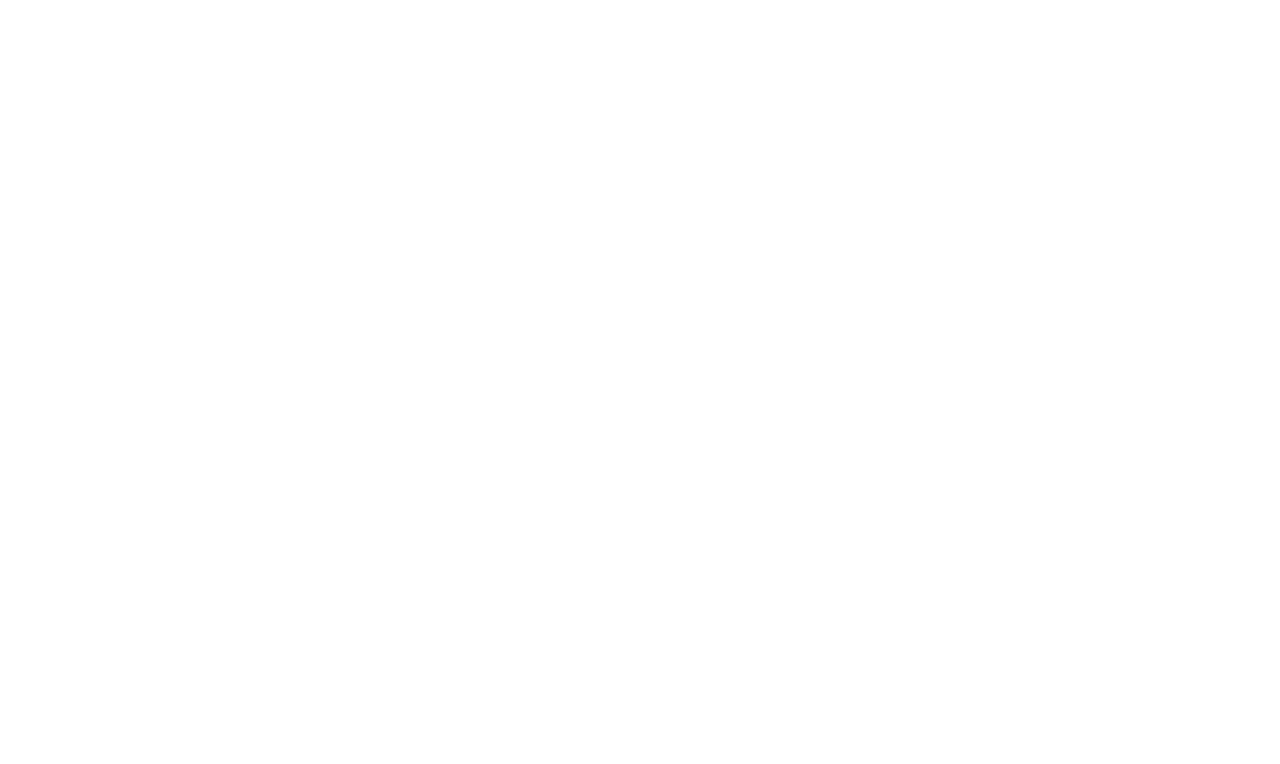
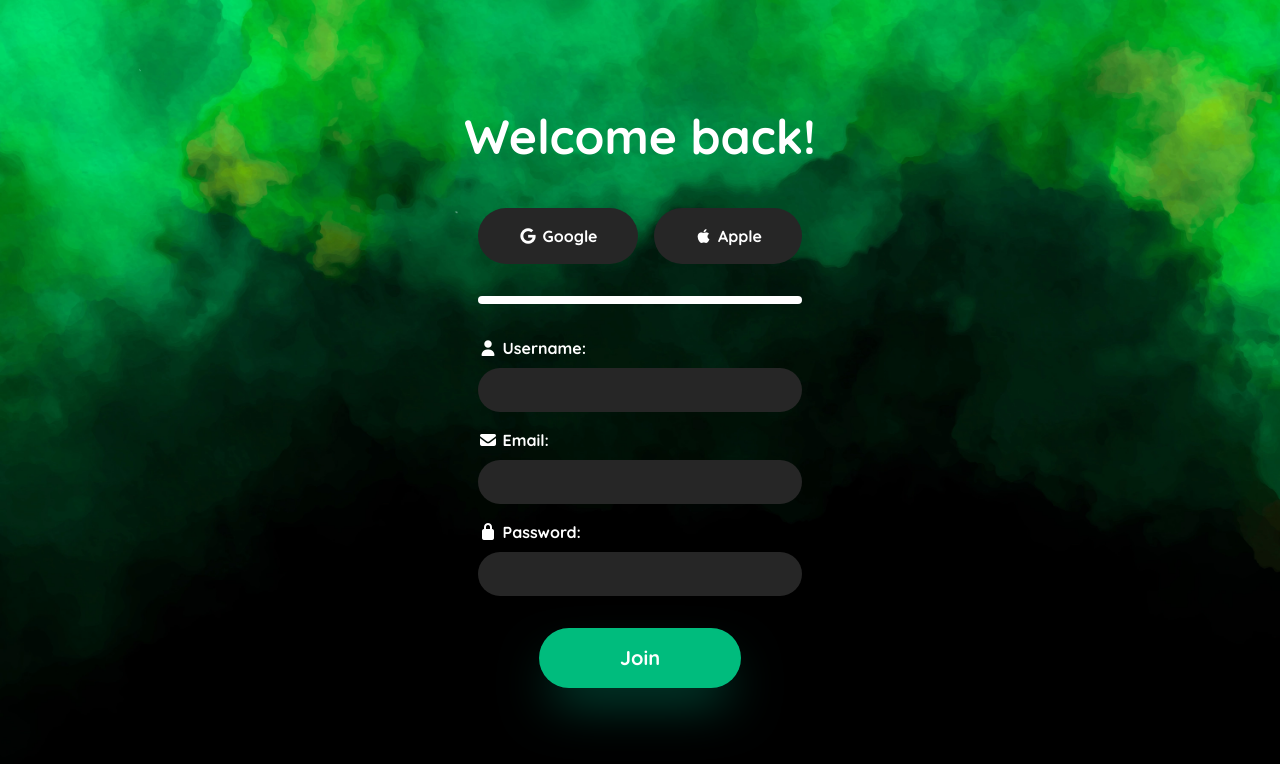
Before and after one commit to lfenderico-dev/OpenSign, a Vue app in the folder OpenSignFrontend/: page /SignUp in a window 1280 px wide. Shown: the top 764 px of the page. Built offline with nearby package versions, Linux system fonts and the light colour scheme.

Commit message:
some adjustments in the authentication layout

```diff
--- a/OpenSignFrontend/src/components/AuthenticationComp.vue
+++ b/OpenSignFrontend/src/components/AuthenticationComp.vue
@@ -1,6 +1,6 @@
 <template>
-  <div class="bg-transparent flex flex-col gap-4">
-    <div class="flex flex-row gap-4">
+  <div class="bg-transparent flex flex-col gap-4 w-[100%] ">
+    <div class="flex flex-row gap-4 justify-center">
       <button class="text-white bg-neutral-800 px-10 py-4 rounded-full font-bold hover:transition hover:-translate-y-4 active:translate-y-0"><i class="fa-brands fa-google flex items-center justify-center"></i> Google</button>
       <button class="text-white bg-neutral-800 px-10 py-4 rounded-full font-bold hover:transition hover:-translate-y-4 active:translate-y-0"><i class="fa-brands fa-apple flex items-center justify-center"></i> Apple</button>
     </div>
@@ -23,13 +23,17 @@
         <input type="password" class="text-emerald-500 bg-neutral-800 rounded-full text-xl p-2 focus:outline-0" name="password" id="password">
       </div>
 
-      <button class="text-xl mx-auto block my-4 px-[28vw] py-4 rounded-full font-bold bg-emerald-500 text-white shadow-2xl shadow-emerald-900 hover:transition hover:-translate-y-4 active:translate-y-0">Create</button>
+      <button class="text-xl mx-auto block my-4 px-[25%] py-4 rounded-full font-bold bg-emerald-500 text-white shadow-2xl shadow-emerald-900 hover:transition hover:-translate-y-4 active:translate-y-0">{{ buttonMessage }}</button>
     </div>
   </div>
 </template>
 
 <script setup lang="ts">
+import { defineProps } from 'vue';
 
+defineProps<{
+  buttonMessage: string
+}>();
 </script>
 
 <style scoped>
--- a/OpenSignFrontend/src/view/LogInSection.vue
+++ b/OpenSignFrontend/src/view/LogInSection.vue
@@ -1,7 +1,7 @@
 <template>
-  <div class="bg-[url(@/assets/photo/AuthBg.webp)] bg-cover bg-top min-h-screen flex flex-col justify-center items-center">
+  <div class="bg-[url(@/assets/photo/AuthBg.webp)] bg-cover bg-bottom min-h-screen flex flex-col justify-center items-center">
     <h1 class="text-white mx-auto text-center pt-4 text-5xl font-bold pb-12">Create an account</h1>
-    <div class="flex justify-center items-center"><AuthenticationComp/></div>
+    <div class="flex justify-center items-center"><AuthenticationComp buttonMessage="Create"/></div>
   </div>
 </template>
 
--- a/OpenSignFrontend/src/view/SignUpSection.vue
+++ b/OpenSignFrontend/src/view/SignUpSection.vue
@@ -1,11 +1,12 @@
 <template>
-  <div>
-
+  <div class="bg-[url(@/assets/photo/AuthBg.webp)] bg-cover bg-top min-h-screen flex flex-col justify-center items-center">
+    <h1 class="text-white mx-auto text-center pt-4 text-5xl font-bold pb-12">Welcome back!</h1>
+    <div class="flex justify-center items-center"><AuthenticationComp buttonMessage="Join"/></div>
   </div>
 </template>
 
 <script setup lang="ts">
-
+import AuthenticationComp from '@/components/AuthenticationComp.vue';
 </script>
 
 <style scoped>
```
